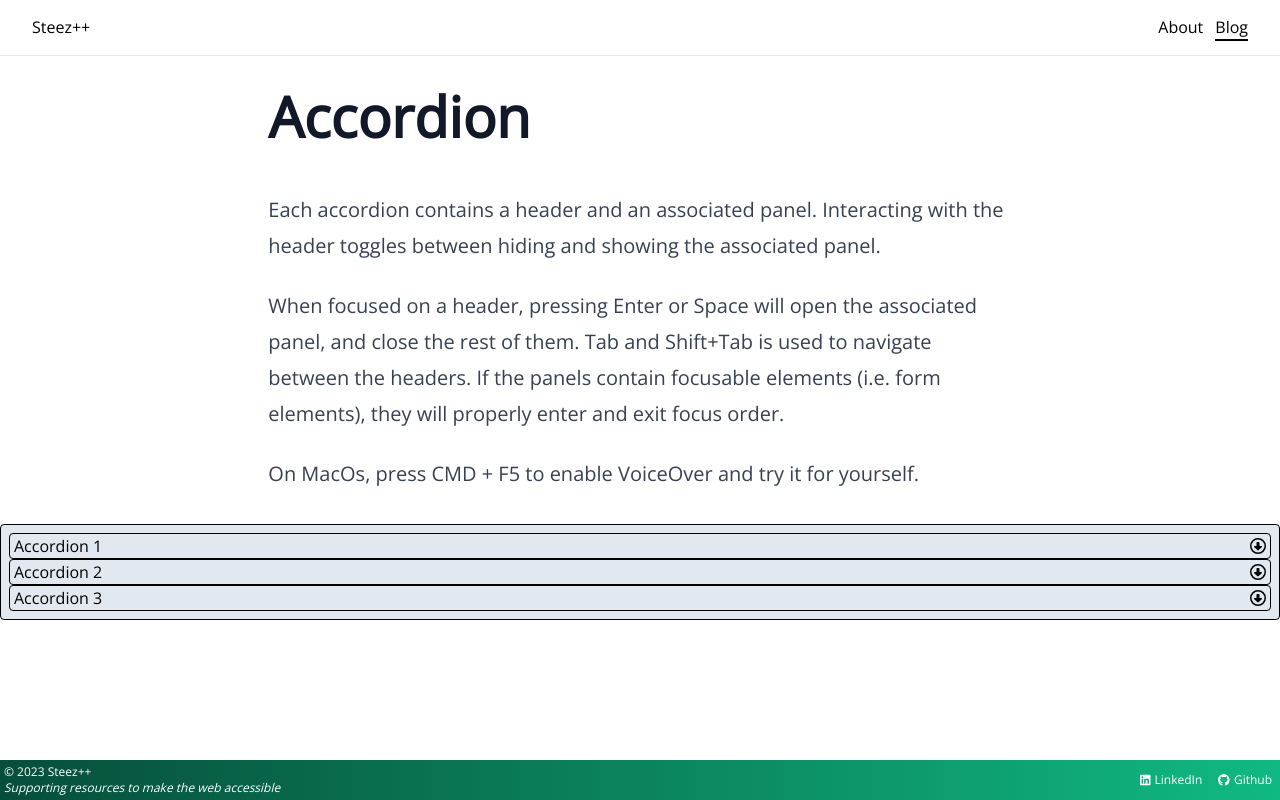
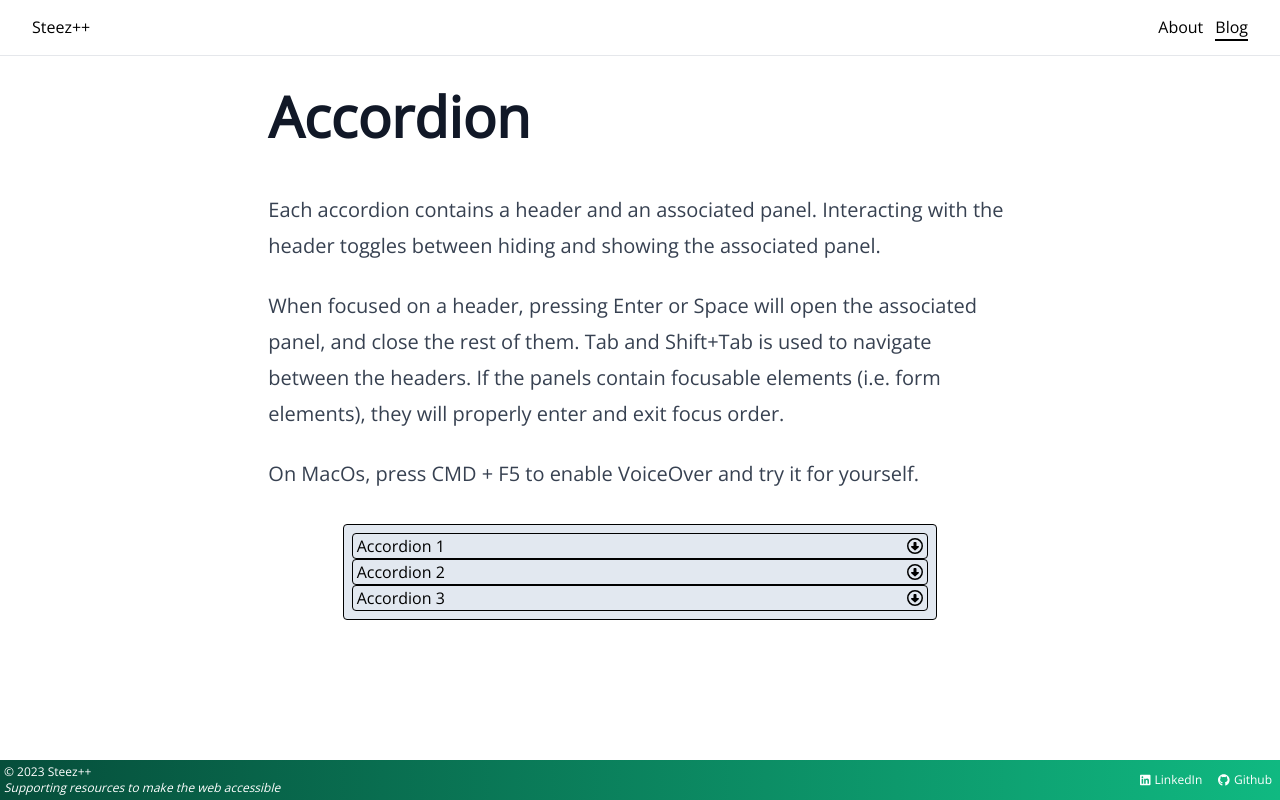
Before and after one commit to steezplusplus/Accessible-Web-Components, a Next.js app: page /blog/accordion in a window 1280 px wide. Built offline with nearby package versions, Linux system fonts and the light colour scheme.

Commit message:
feat: center the accordion

```diff
--- a/app/blog/accordion/page.tsx
+++ b/app/blog/accordion/page.tsx
@@ -35,7 +35,9 @@ export default function Page() {
           On MacOs, press CMD + F5 to enable VoiceOver and try it for yourself.
         </p>
       </article>
-      <Accordion panels={panels} />
+      <div className="mx-auto max-w-prose">
+        <Accordion panels={panels} />
+      </div>
     </>
   );
 }
```
